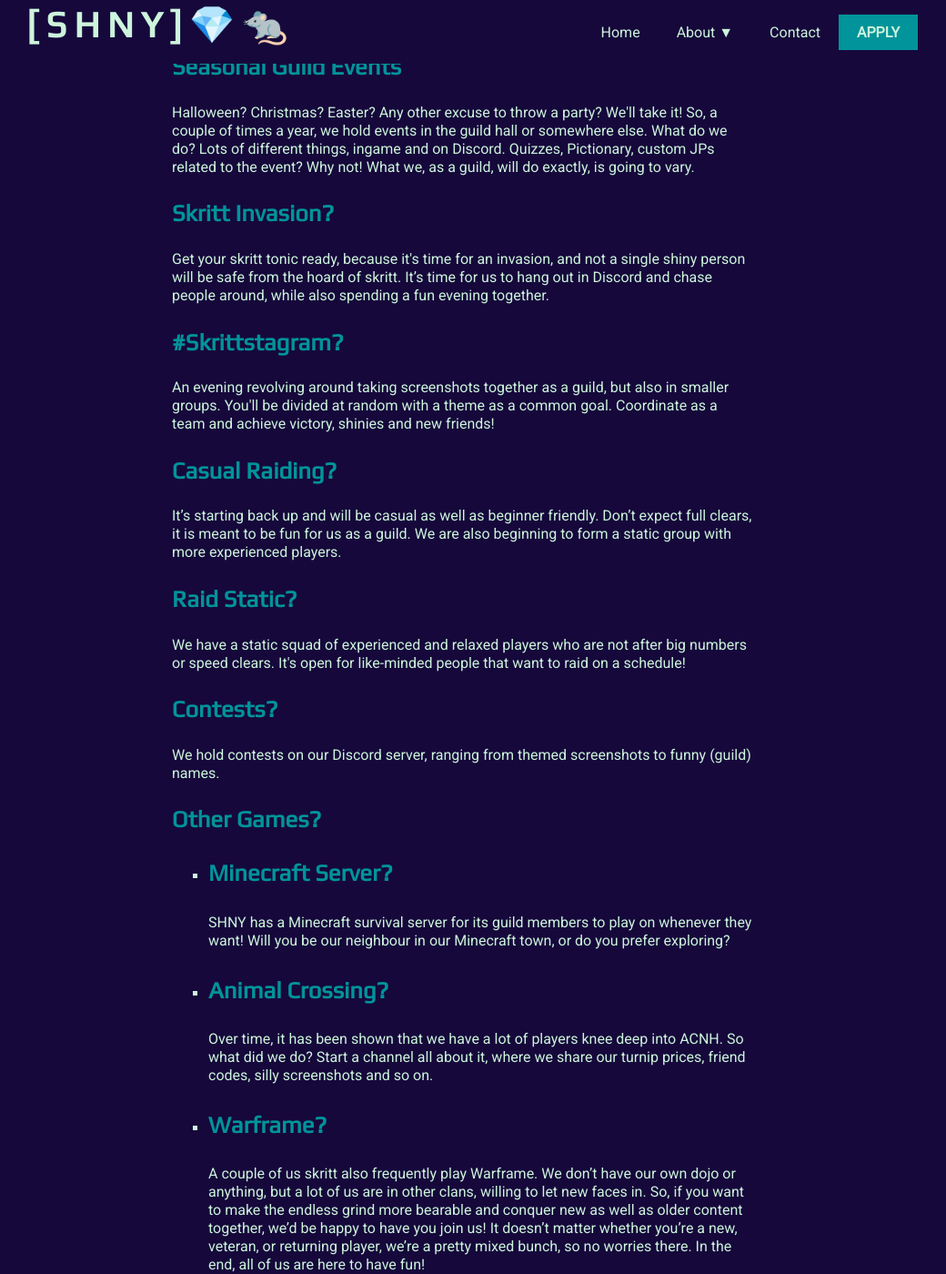
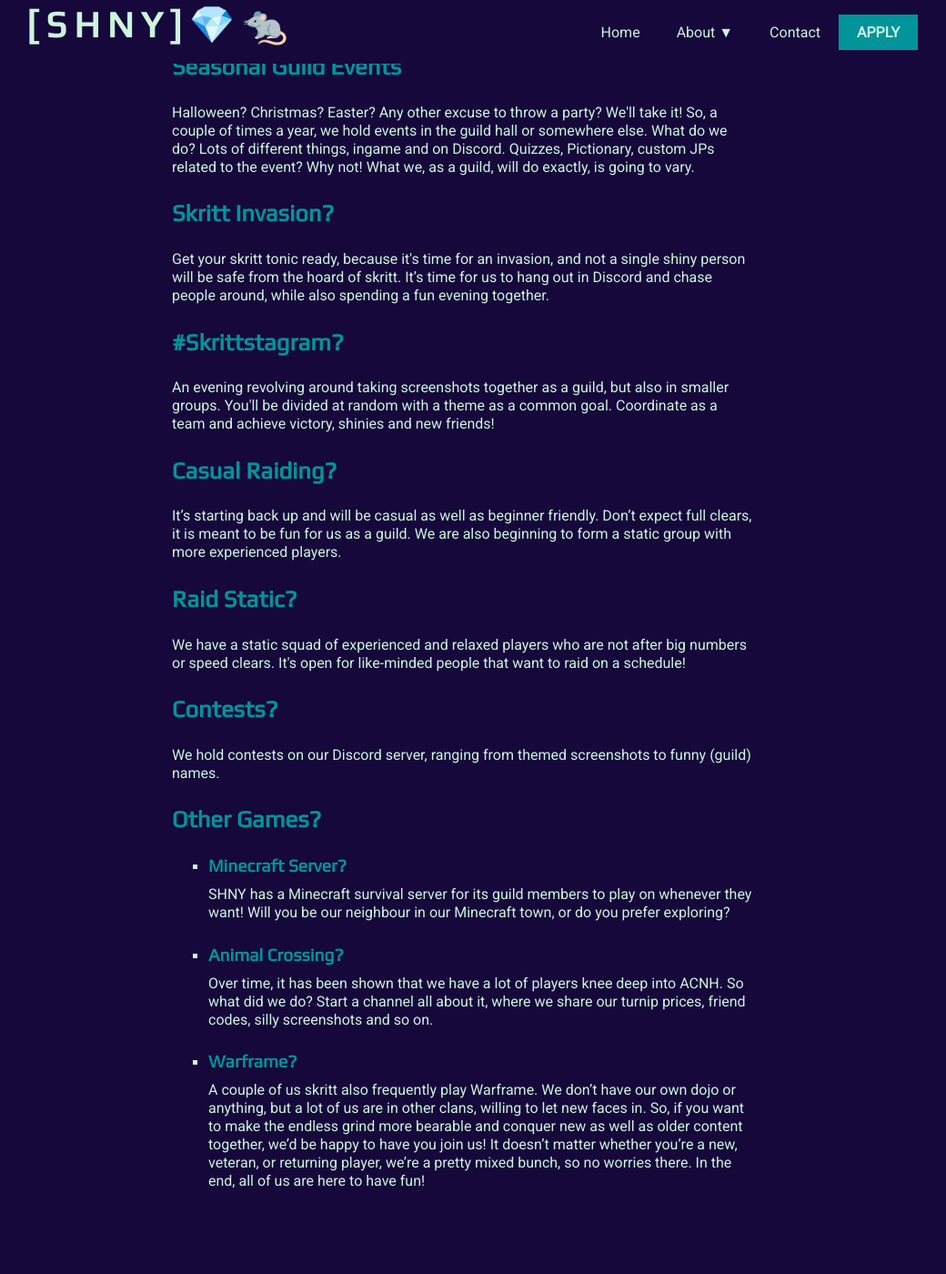
Before and after one commit to KimberlyVdB/SHNY-Jekyll-Website, a Jekyll site: the page built from guildinfo.html, in a window 1280 px wide and 1400 px high, scrolled down 758 px. Shown: the whole window at 91% size, without its empty margins (131-1171 px from the left). Built offline with Jekyll 4.4.1, drawn with Linux system fonts in a browser that asks for light colours; nearby versions of some CDN libraries; a script that is not in the unit is left out; after the commit the page ends 2066 px from its top, so only the background shows below that.

Commit message:
removed h4 from the h3,h3=4 and made a seperate syling for it instead for the small titles in guildinfo

```diff
--- a/_sass/_styles.scss
+++ b/_sass/_styles.scss
@@ -32,10 +32,17 @@
     color: $secondary-color;
   }
 
-  h3, h4 {
+  h3 {
     font-size: 1.6em;
     font-family: 'Play', sans-serif;
     color: $tertiary-color;
+  }
+
+  h4 {
+    font-size: 1.2em;
+    font-family: 'Play', sans-serif;
+    color: $tertiary-color;
+    margin-bottom: 12px;
   }
 
   a {
@@ -74,6 +81,7 @@
     color: $tertiary-color;
     font-weight: 700;
   }
+
   .altSpanColor {
     color: $quaternary-color;
     font-weight: 800;
```
